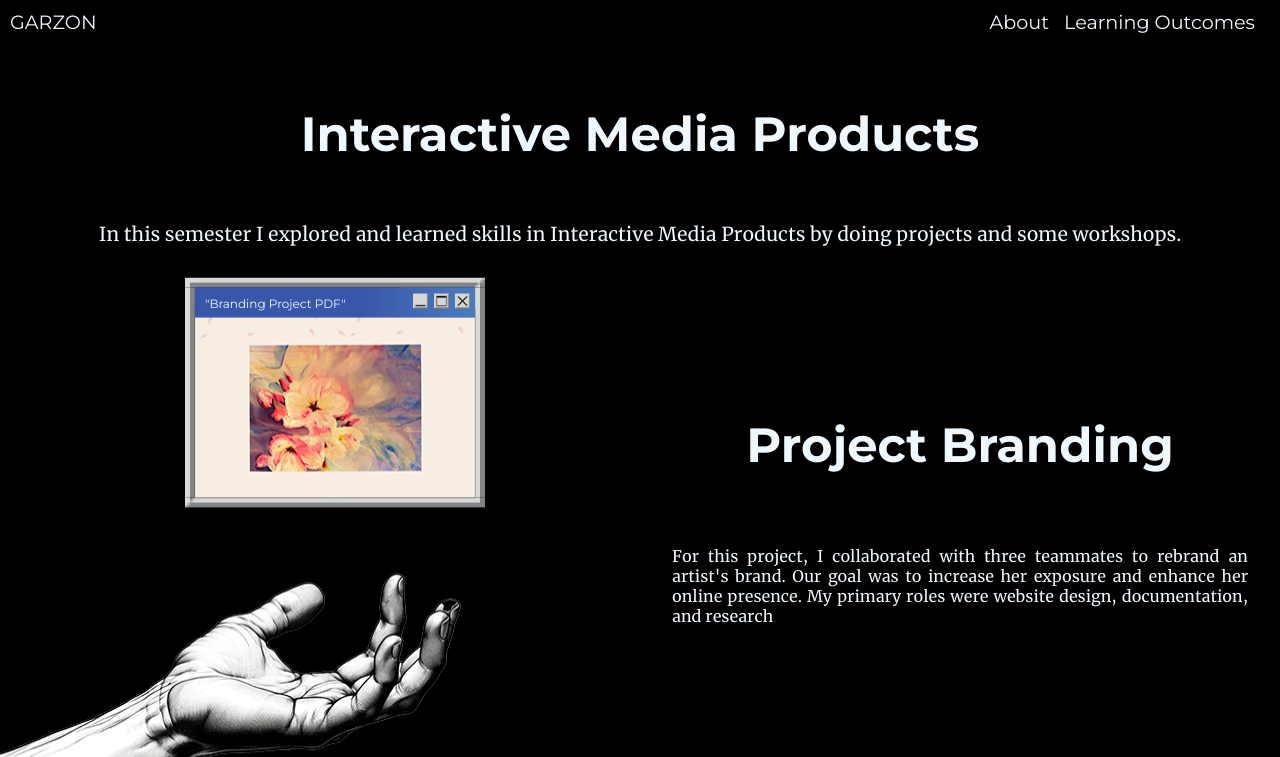
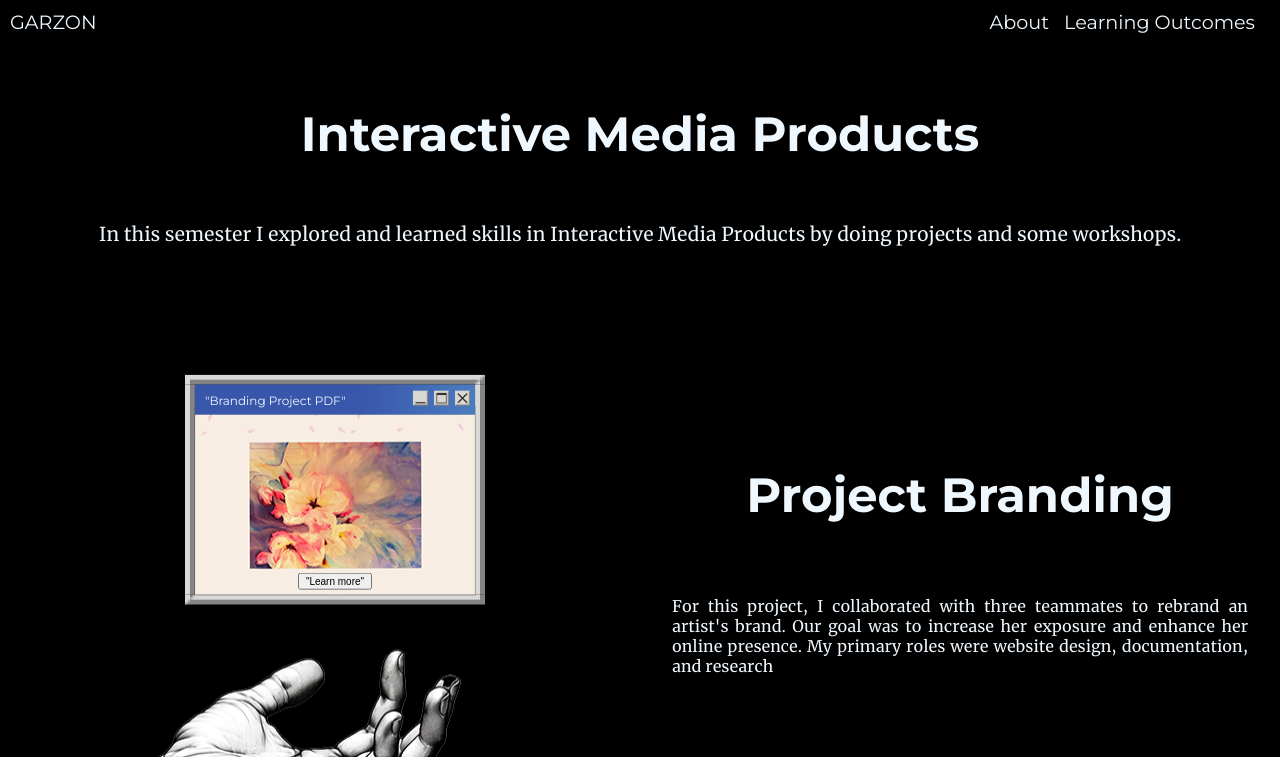
Before and after one commit to geratin4/PortfolioS2, a plain HTML site: page learing outcomes/Interactive MP/IMP.html in a window 1280 px wide. Shown: the top 757 px of the page. Drawn offline with Linux system fonts and the light colour scheme; a script that the page names is missing.

```diff
--- a/learing outcomes/Interactive MP/IMP.css
+++ b/learing outcomes/Interactive MP/IMP.css
@@ -185,6 +185,7 @@ section {
     justify-content: center;
     align-items: center;
     text-align: center;
+    margin-bottom: 50px;
 }
 
 
@@ -223,7 +224,7 @@ section {
     animation-iteration-count: infinite;
     animation-timing-function: ease-in-out;
     margin-left: 30px;
-    margin-top: 5px;
+    margin-top: 10px;
 }
 
 @keyframes floating {
@@ -232,7 +233,7 @@ section {
     }
 
     50% {
-        transform: translate(0, 15px);
+        transform: translate(0, 10px);
     }
 
     100% {
@@ -253,6 +254,18 @@ section {
     border-image-slice: 40;
     top: 10%;
 
+}
+
+.window1 {
+
+    width: 280px;
+    height: 210px;
+    background-color: rgb(0, 0, 0);
+    position: relative;
+    border: 10px solid;
+    border-image-source: url(/learing\ outcomes/webBoarder2.png);
+    border-image-slice: 40;
+    top: 30%;
 
 }
 
@@ -304,9 +317,40 @@ section {
     height: 180px;
     display: flex;
     flex-direction: column;
-    justify-content: center;
-    align-items: center;
+    justify-content:flex-end;
+    align-items:center;
     background-image: url(/assets/images/homescreen2.png);
+
+}
+
+.fill-container p {
+
+    color: black;
+
+}
+
+button {
+
+    font-size: 10px;
+    cursor: pointer;
+    position: relative;
+    bottom: 5px;
+
+}
+
+.btn-Breda{
+
+    top: 65px;
+
+}
+
+button:disabled {
+  pointer-events: none;
+}
+
+button:active {
+  box-shadow: none;
+  transform: translateY(0);
 }
 
 
@@ -319,7 +363,7 @@ section {
     /* background-color: pink; */
     position: relative;
     right: 15%;
-    top: 15%;
+    top: 20%;
 }
 
 .hand img {
--- a/learing outcomes/Interactive MP/IMP.html
+++ b/learing outcomes/Interactive MP/IMP.html
@@ -38,12 +38,12 @@
       <!--BRANDING PROJECT START  -->
 
      <!-- container, to lay out -->
-     <a href="/assets/pdfs/Project Branding LO.pdf" target="_blank">
+    <a href="/assets/pdfs/Project Branding LO.pdf" target="_blank">
         <div class="container one">
             <!-- left side of the container -->
             <div class="left-box">
                 <!-- window with PDF -->
-                <div class="window floating ">
+                <div class="window1 floating ">
                     <div class="blue-bar">
                         <h3>"Branding Project PDF"</h3>
 
@@ -57,10 +57,16 @@
                     </div>
                     <!-- the learning outcome name  -->
                     <div class="fill-container">
-
+                        <button> "Learn more" </button>
                     </div>
                 </div>
-     </a>
+
+    </a>
+
+
+
+
+
                 <!-- hand image -->
                 <div class="hand">
                     <img src="/learing outcomes/arm550.png" alt="arm">
@@ -168,7 +174,7 @@
                     </div>
                     <!-- the learning outcome name  -->
                     <div class="fill-containerMarkting">
-
+                        <button class="btn-Breda"> "Learn more" </button>
                     </div>
                 </div>
 
@@ -275,7 +281,7 @@
                     </div>
                     <!-- the learning outcome name  -->
                     <div class="fill-containerMarkting">
-
+                        <button class="btn-Breda"> "Learn more" </button>
                     </div>
                 </div>
 
--- a/learing outcomes/learningO.css
+++ b/learing outcomes/learningO.css
@@ -23,6 +23,30 @@ header {
     margin: 0;
 
 }
+
+@keyframes floating {
+    0% {
+        transform: translate(0, 0px);
+    }
+
+    50% {
+        transform: translate(0, 15px);
+    }
+
+    100% {
+        transform: translate(0, -0px);
+    }
+}
+
+.floating {
+    animation-name: floating;
+    animation-duration: 1s;
+    animation-iteration-count: infinite;
+    animation-timing-function: ease-in-out;
+    margin-left: 30px;
+    margin-top: 5px;
+}
+
 
 /* nav-bar */
 
@@ -90,7 +114,7 @@ header {
 /* Tittle "Learning Outcome */
 .tittle {
 
- height: 550px;
+ height: 450px;
  width: 75%;
 }
 
@@ -117,12 +141,24 @@ P{
 }
 
 section {
-    height: 380vh;
+    height: 390vh;
     display: flex;
     flex-direction: column;
     justify-content: center;
     align-items: center;
     row-gap: 150px;
+
+}
+
+
+/* Arrow  */
+
+.arrow {
+
+    height: 150px;
+    width: 150px;
+    position: relative;
+    /* top: 50px; */
 
 }
 
@@ -215,6 +251,7 @@ h4{
     justify-content: center;
     align-items: center;
     flex-direction: column;
+    /* top: 20px; */
 
 
 }
@@ -277,4 +314,5 @@ h4{
     border: 10px solid;
     border-image-source:url(./webBoarder2.png);
     border-image-slice: 40;
+
 }
```
Also changed, not shown: learing outcomes/learnigO.html (+22 -7 lines), assets/images/downArrow.png (added), assets/images/goback.png (renamed from undo (1).png).
